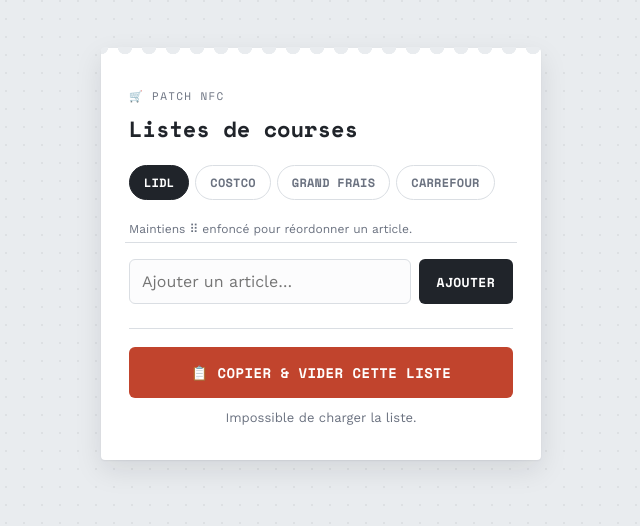
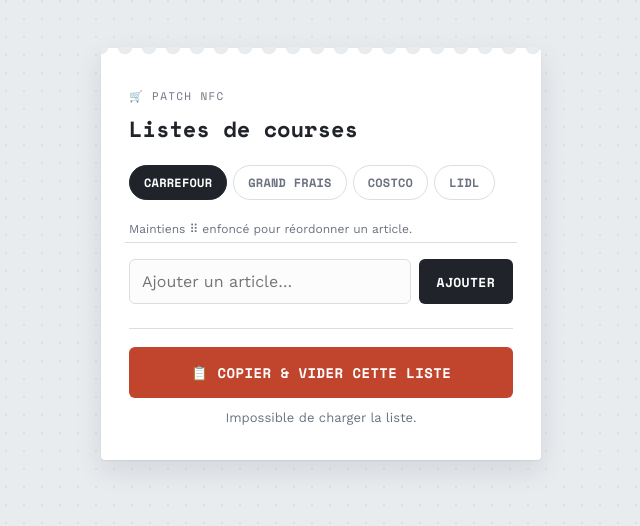
Before and after one commit to arthoxfox/liste-courses-nfcc, a website: page index.html in a window 1280 px wide. Shown: the whole page, without its empty margins (319-959 px from the left). Drawn offline with nearby package versions, Linux system fonts and the light colour scheme; no server answers.

Commit message:
Update index.html

```diff
--- a/index.html
+++ b/index.html
@@ -275,11 +275,11 @@
 
 <script>
   const STORES = [
-    { id: 'lidl', label: 'Lidl' },
-    { id: 'costco', label: 'Costco' },
-    { id: 'grand-frais', label: 'Grand Frais' },
-    { id: 'carrefour', label: 'Carrefour' },
-  ];
+  { id: 'carrefour', label: 'Carrefour' },
+  { id: 'grand-frais', label: 'Grand Frais' },
+  { id: 'costco', label: 'Costco' },
+  { id: 'lidl', label: 'Lidl' },
+];
 
   const API = '/.netlify/functions/list';
 
```
